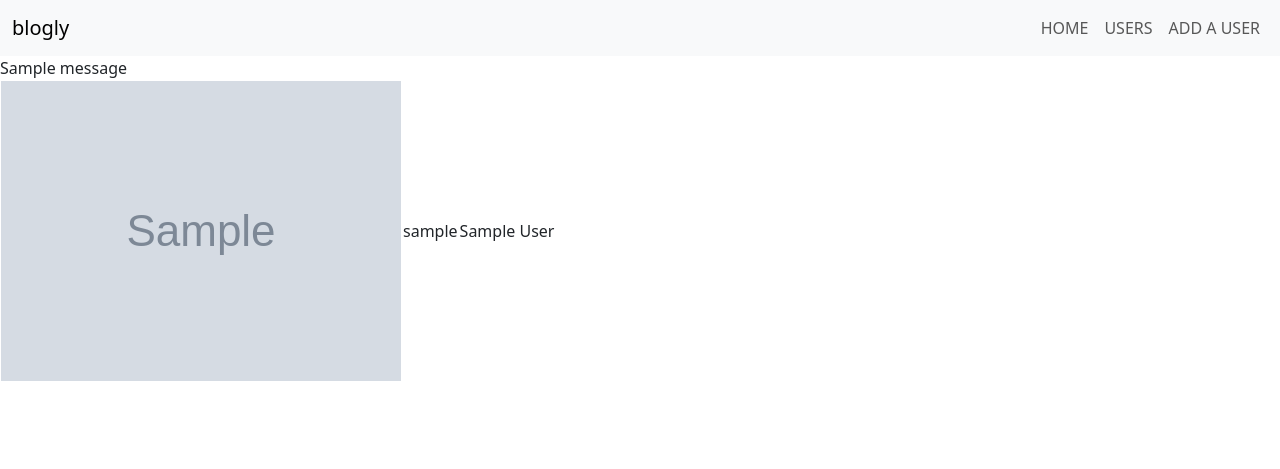
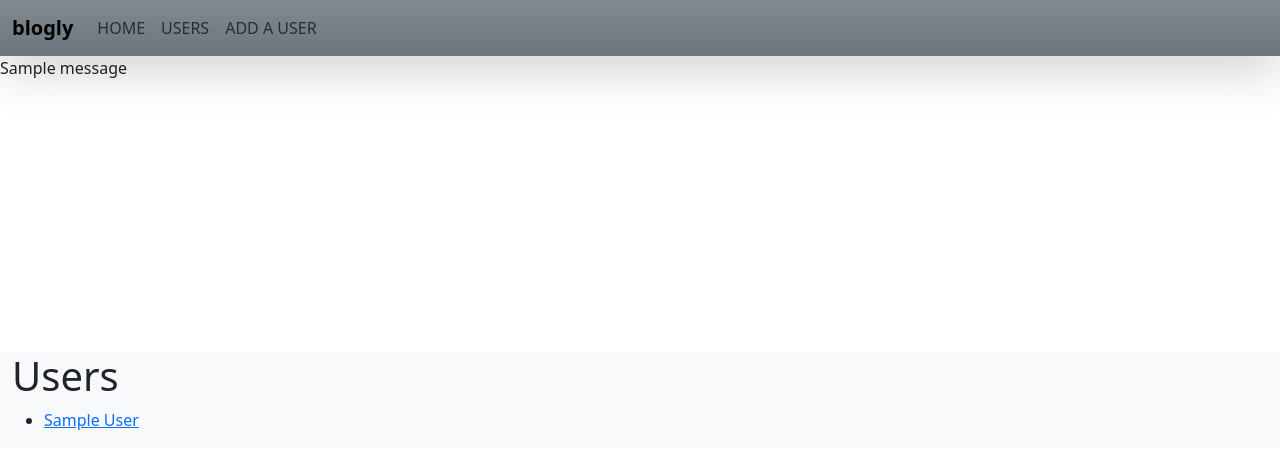
Before and after one commit to CAWittMN/flask-blogly, a Flask app: page /users in a window 1280 px wide. Shown: the top 469 px of the page. Run offline with Flask 3, Linux system fonts and the light colour scheme; tables that the repository leaves empty hold one stand-in row (values such as "Sample post"); grey boxes marked "Sample" are stand-in pictures; one stand-in notice (Sample message) is shown.

Commit message:
add some styles to users list

```diff
--- a/app.py
+++ b/app.py
@@ -50,7 +50,7 @@ def add_user():
     db.session.commit()
 
     flash("User added!")
-    return redirect("/new-user")
+    return redirect("/users")
 
 
 @app.route("/users/<int:user_id>")
--- a/templates/base.html
+++ b/templates/base.html
@@ -13,10 +13,10 @@
     />
   </head>
   <body>
-    <nav class="navbar navbar-expand-lg bg-body-tertiary">
+    <nav class="navbar navbar-expand-lg bg-secondary bg-gradient shadow-lg">
       <div class="container-fluid" id="nav-bar">
-        <div class="navbar-brand" id="nav-title">blogly</div>
-        <ul class="navbar-nav">
+        <div class="navbar-brand fw-bold" id="nav-title">blogly</div>
+        <ul class="navbar-nav me-auto">
           <li class="nav-item" id="nav-home">
             <a class="nav-link" href="/">HOME</a>
           </li>
--- a/templates/new-user.html
+++ b/templates/new-user.html
@@ -1,4 +1,5 @@
 {% extends 'base.html' %} {% block content %}
+<h1>Add a user</h1>
 <div class="form-container" id="form-container">
   <form method="post" class="new-user-form" id="new-user-form">
     <label for="image_url">Perofile pic url:</label>
@@ -15,7 +16,7 @@
     />
     <label for="last_name">Last name:</label>
     <input required type="text" name="last_name" placeholder="Last name..." />
-    <button type="submit">Create</button>
+    <button type="submit">Add</button>
   </form>
 </div>
 {% for msg in get_flashed_messages() %}
--- a/templates/users.html
+++ b/templates/users.html
@@ -2,15 +2,18 @@
 get_flashed_messages() %}
 <div>{{ msg }}</div>
 {% endfor %}
-<table>
-  {% for user in users %}
-  <tr>
-    <td>
-      <a href="/users/{{ user.id }}"><img src="{{user.image_url}}" /></a>
-    </td>
-    <td>{{user.user_name}}</td>
-    <td>{{user.first_name}} {{user.last_name}}</td>
-  </tr>
-  {% endfor %}
-</table>
+<div
+  class="container-fluid position-absolute top-50 start-50 translate-middle bg-light"
+>
+  <h1>Users</h1>
+  <ul>
+    {% for user in users %}
+    <li>
+      <a href="/users/{{ user.id }}"
+        >{{ user.first_name }} {{ user.last_name }}</a
+      >
+    </li>
+    {% endfor %}
+  </ul>
+</div>
 {% endblock %}
```
Also changed, not shown: templates/user.html (+13 -5 lines).
